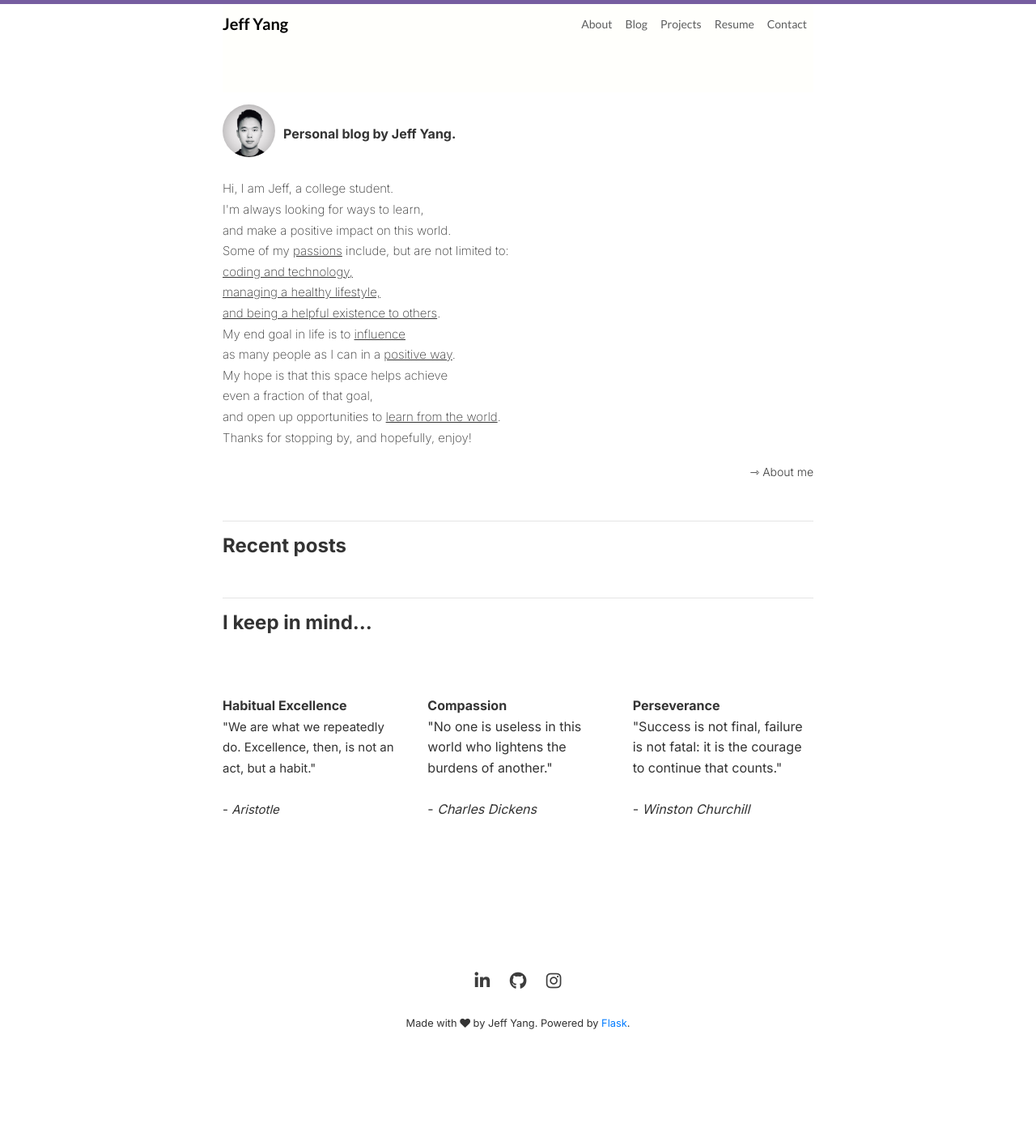
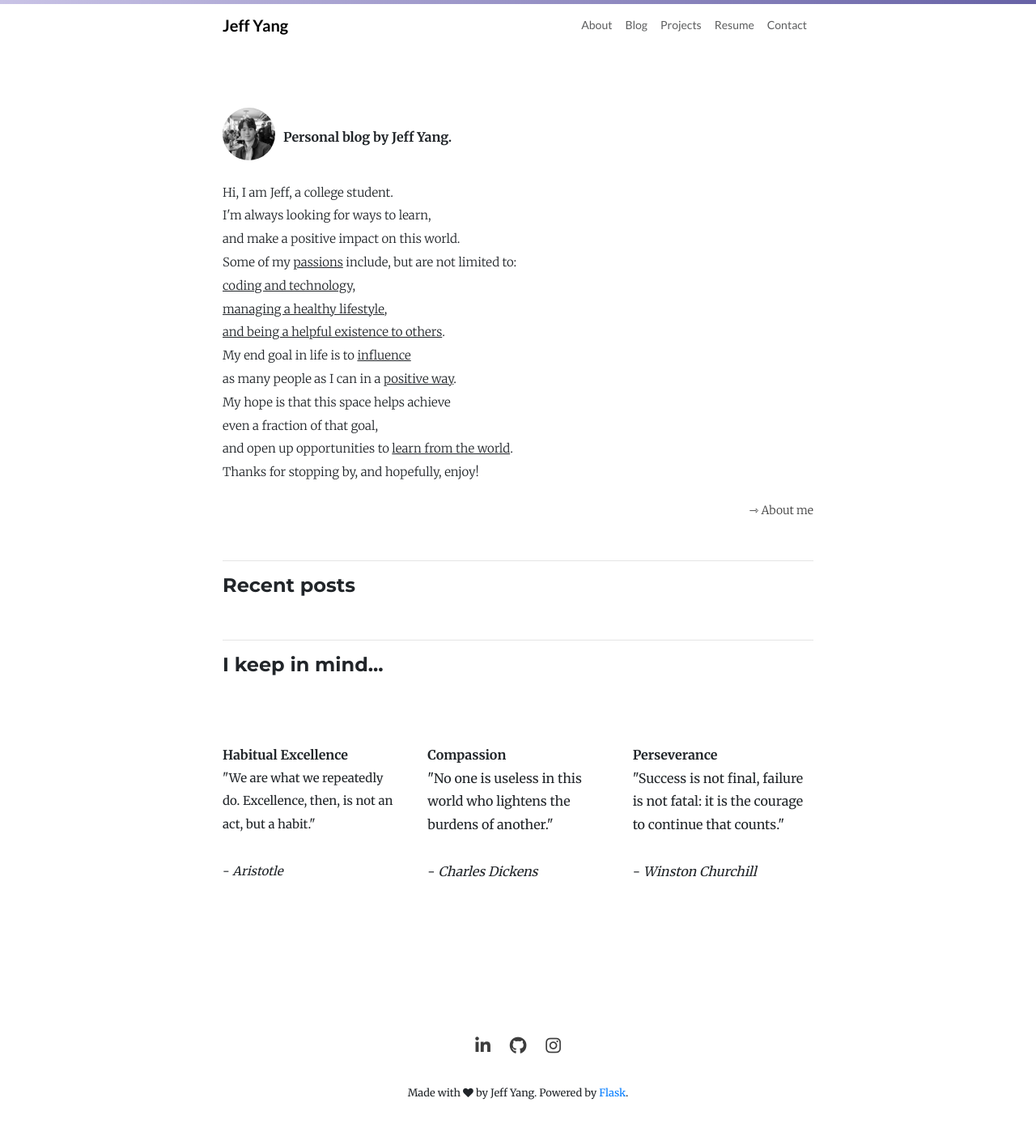
Before and after one commit to jeffjaehoyang/personal_website_old, a Flask app: page / in a window 1280 px wide. Shown: the whole page at 81% size. Before the commit the page ends 1271 px from the top, so only its background shows below. Run offline with Flask 2, Linux system fonts and the light colour scheme; some libraries are stand-ins or nearby versions.

Commit message:
css changes

```diff
--- a/flaskblog/static/styles/main.css
+++ b/flaskblog/static/styles/main.css
@@ -1,24 +1,38 @@
+/* colors for global configuration */
+:root {
+  --themeColor: #6762a6;
+  --fontColor: #3D3D3D;
+  --backgroundColor: rgb(255, 255, 255);
+}
+
 body {
-  background: #ffffff;
-  color: rgb(51, 51, 51);
-  font-family: 'Inter', sans-serif;
-  line-height: 1.6em;
-  /* font-weight: 300; */
+  background-color: var(--backgroundColor)
+  color: var(--fontColor);
+  font-family: 'Merriweather', sans-serif;
+  line-height: 1.8em;
 }
 
 .post-title {
-  color:rgb(118, 093, 160);
+  font-family: 'Montserrat', sans-serif;
+  font-weight: 700;
+  color: var(--themeColor)
+}
+
+.home-post-title,
+.page-title {
+  font-family: 'Montserrat', sans-serif;
+  font-weight: 500;
 }
 
 .onthetop {
   height: 0.3em;
-  background-color: rgb(118, 093, 160);
+  background: linear-gradient( 90deg, #c9c3e6 0%, #6762a6 100% );
   margin: 0;
   padding: 0.1em 0.1em 0.2em;
 }
 
 .site-header .navbar {
-  background-color: #fffffc;
+  background-color: var(--backgroundColor);
   margin: auto;
   float: none;
   font-family: 'Lato', sans-serif;
--- a/flaskblog/templates/about.html
+++ b/flaskblog/templates/about.html
@@ -1,6 +1,6 @@
 {% extends "layouts.html" %}
 {% block content %}
-	<h3><strong>About, Me.</strong></h3><br>
+	<h3 class="page-title"><strong>About, Me.</strong></h3><br>
 	<p>
 	Welcome to my blog!<br><br>
 
--- a/flaskblog/templates/blog.html
+++ b/flaskblog/templates/blog.html
@@ -1,6 +1,6 @@
 {% extends "layouts.html" %}
 {% block content %}
-	<h3><strong>Words & Code.</strong></h3><br>
+	<h3 class="page-title"><strong>Words & Code.</strong></h3><br>
 	{% if '/category' in request.path %}
 		<h4>[ {{ name }} ]</h4><br>
 	{% endif %}
--- a/flaskblog/templates/contact.html
+++ b/flaskblog/templates/contact.html
@@ -1,6 +1,6 @@
 {% extends "layouts.html" %}
 {% block content %}
-	<h3><strong>Contact Me</strong></h3><br>
+	<h3 class="page-title"><strong>Contact Me</strong></h3><br>
 	<div class="contact-page">
 		<p>If you're looking to contact me, please send me an email at:
 			<div class="text-center" style="margin-top: 50px; margin-bottom: 50px;">
--- a/flaskblog/templates/home.html
+++ b/flaskblog/templates/home.html
@@ -3,7 +3,7 @@
 	<div class="intro">
 	    <img
 	        class="account-img img-fluid"
-	        src="../static/upload/my_avataar2.jpg"
+	        src="../static/upload/jeffyang.png"
 	    ><span class="personal">Personal blog by Jeff Yang.</span>
 	    </p>
 	    <p>Hi, I am Jeff, a college student.<br>
@@ -25,12 +25,12 @@
   	    </p>
   	</div>
 	<hr>
-	<h4><strong>Recent posts</strong></h4>
+	<h4 class="page-title"><strong>Recent posts</strong></h4>
 	<br>
 	{% for post in posts %}
 		<div class="home-recent-posts">
 	      <div>
-	      	<h5><strong>{{ post.title }}</strong></h5>
+	      	<h5 class="home-post-title"><strong>{{ post.title }}</strong></h5>
 	        <!-- <i class="fas fa-tags fa-sm"></i>  -->
 		    {% for category in post.category %}
 	    	    <a href="{{ url_for('category', name=category)}}" class="post-category text-muted">
@@ -48,7 +48,7 @@
 	    </div>
 	{% endfor %}
 	<hr>
-	<h4><strong>I keep in mind...</strong></h4>
+	<h4 class="page-title"><strong>I keep in mind...</strong></h4>
 	<br><br>
 	<div class="row">
 	  <div class="col-sm-4">
--- a/flaskblog/templates/layouts.html
+++ b/flaskblog/templates/layouts.html
@@ -20,7 +20,8 @@
     <script src="https://kit.fontawesome.com/f8ddbdbcbf.js" crossorigin="anonymous"></script>
     <link rel="icon" type="image/png" href="../static/jy.png">
     <!-- Google Fonts -->
-    <link href="https://fonts.googleapis.com/css?family=Inter:200,300,400,700,900|Lato:200,300,400,700,900|Source+Sans+Pro:200,300,400,700,900|Inconsolata:200,300,400,700,900&display=swap" rel="stylesheet">
+    <link href="https://fonts.googleapis.com/css?family=Lato:200,300,400,700,900|Inconsolata:200,300,400,700,900&display=swap" rel="stylesheet">
+    <link href="https://fonts.googleapis.com/css?family=Merriweather:300,400,700,900|Montserrat:300,400,500,600,700,800,900&display=swap" rel="stylesheet">
     <!-- Bootstrap CSS -->
     <link rel="stylesheet" href="https://stackpath.bootstrapcdn.com/bootstrap/4.3.1/css/bootstrap.min.css" integrity="sha384-ggOyR0iXCbMQv3Xipma34MD+dH/1fQ784/j6cY/iJTQUOhcWr7x9JvoRxT2MZw1T" crossorigin="anonymous">
     <link rel="stylesheet" type="text/css" href="{{ url_for('static',filename='styles/main.css') }}">
--- a/flaskblog/templates/projects.html
+++ b/flaskblog/templates/projects.html
@@ -1,14 +1,14 @@
 {% extends "layouts.html" %}
 {% block content %}
-	<h3><strong>Projects</strong></h3><br>
+	<h3 class="page-title"><strong>Projects</strong></h3><br>
 	<div class="row project-display">
 	  <div class="col-lg-6">
 		<div class="card bg-white project-card shadow">
 		  <img src="../static/upload/housing_nu_project.png" class="card-img-top">
 			<div class="card-body">
 			  <h5 class="card-title">
-				<a href="https://housing-nu.herokuapp.com">
-				  <strong>Housing-NU Project</strong>
+				<a href="https://www.sublets.nu">
+				  <strong>Sublets.nu</strong>
 				</a>
 			  </h5>
 			 <p class="card-text">
--- a/flaskblog/templates/resume.html
+++ b/flaskblog/templates/resume.html
@@ -1,6 +1,6 @@
 {% extends "layouts.html" %}
 {% block content %}
-	<h3><strong>Works with Passion & Compassion.</strong></h3><br>
+	<h3 class="page-title"><strong>Works with Passion & Compassion.</strong></h3><br>
 	<p style="float: right; font-size: 13px">Download Resume <a href="../static/upload/jeff_resume.pdf">Here</a></p>
 	{{ resume.html|safe }}
 {% endblock %}
```
Also changed, not shown: other parts of flaskblog/static/styles/main.css (+15 -17 lines), flaskblog/content/resume/resume.md (+7 -7 lines), flaskblog/static/upload/housing_nu_project.png, flaskblog/static/upload/jeffyang.png (added).
